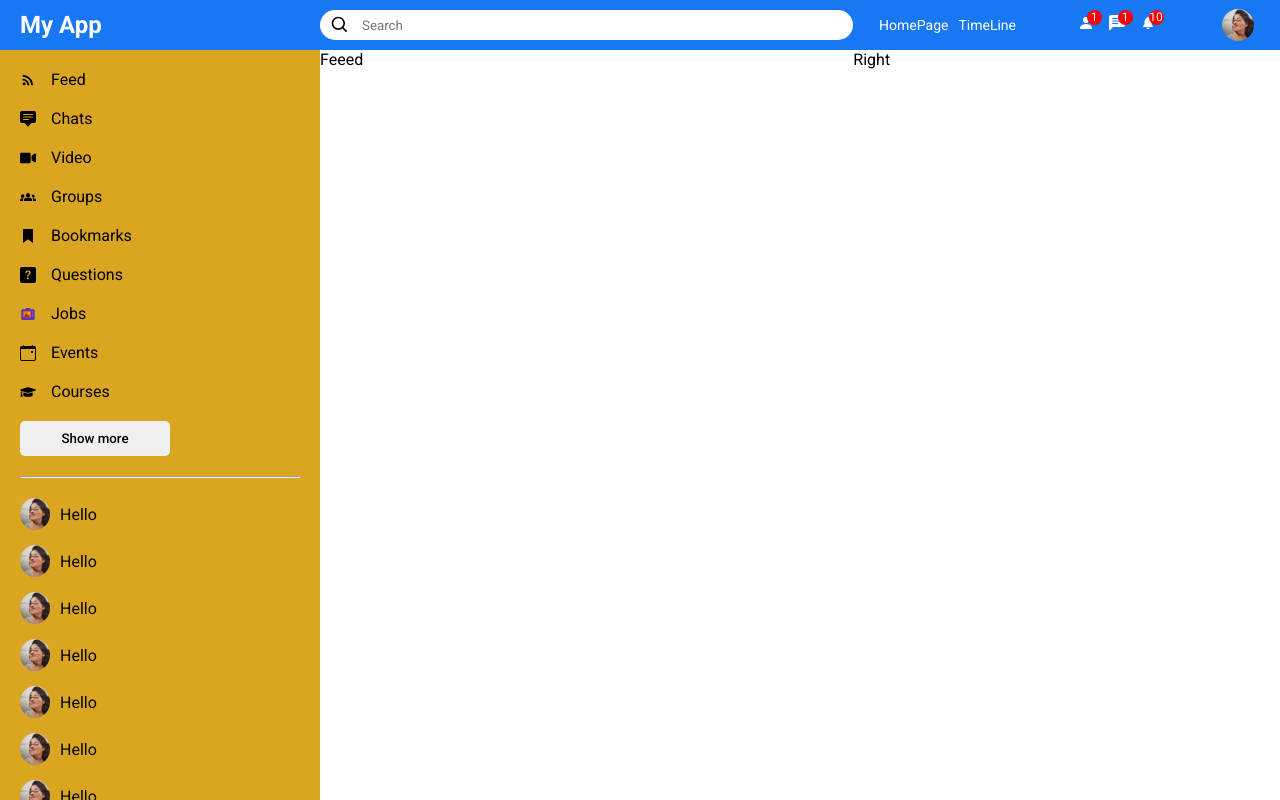
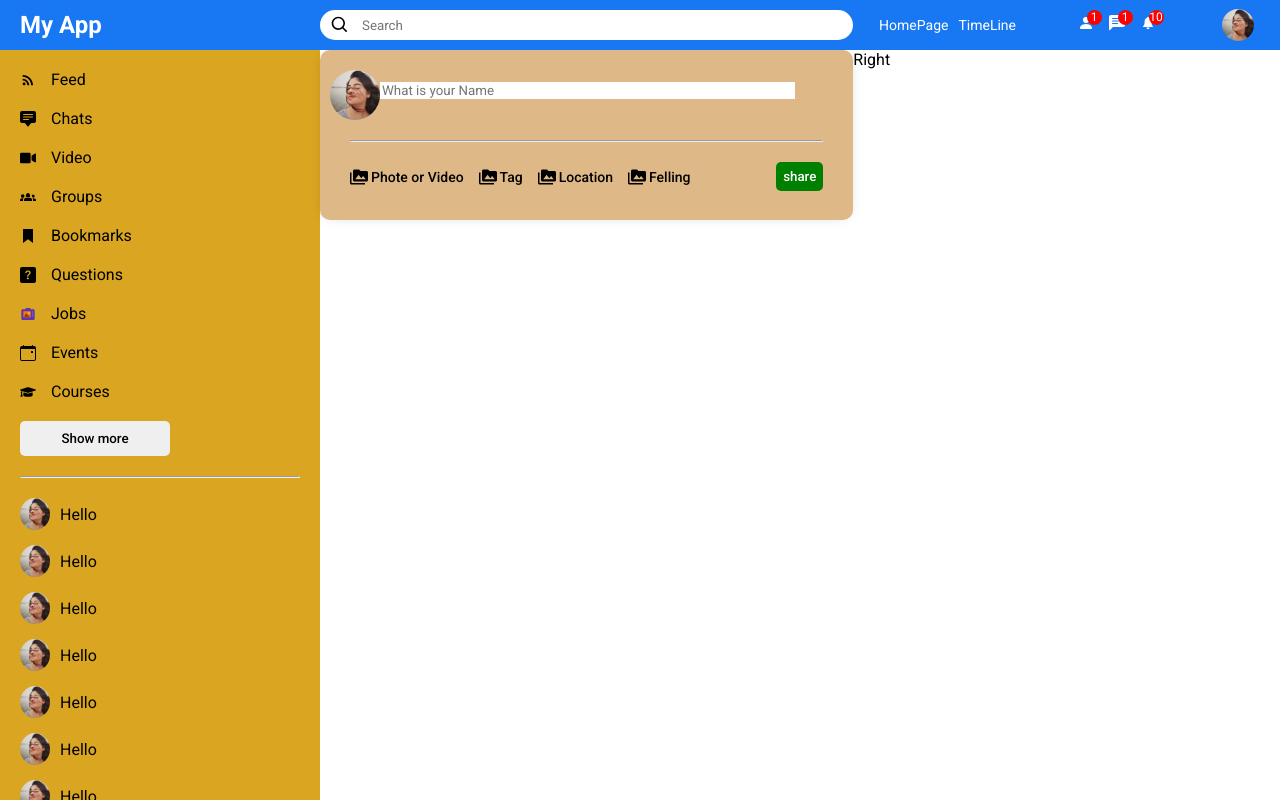
Before and after one commit to Rizwan302/Social-Media-App, a React (Vite) app: page / in a window 1280 px wide. Built offline with nearby package versions, Linux system fonts and the light colour scheme.

Commit message:
Add css style

```diff
--- a/src/components/Feed/Feed.jsx
+++ b/src/components/Feed/Feed.jsx
@@ -1,11 +1,14 @@
 import React from 'react'
+import Share from '../share/Share'
 import './Feed.css'
 
 
 function Feed() {
   return (
     <div className='feed'>
-      Feeed
+      <div className="feedwarpper">
+        <Share/>
+      </div>
     </div>
   )
 }
--- /dev/null
+++ b/src/components/share/Share.css
@@ -0,0 +1,78 @@
+.share {
+    width: 100%;
+    height: 170px;
+    border-radius: 10px;
+    background-color: burlywood;
+    -webkit-box-shadow: 0px 0px 16px -8px rgba(0, 0, 0, 0.37);
+    box-shadow: 0px 0px 16px -8px rgba(0, 0, 0, 0.37);
+}
+
+.sharewarpper{
+    padding: 10px;
+}
+
+.shareTop{
+    display: flex;
+    align-items: center;
+}
+
+.shareProfileImg{
+    width: 50px;
+    height: 50px;
+    border-radius: 50%;
+    cursor: pointer;
+    object-fit: cover;
+    margin-top: 10px;
+}
+
+.shareInput{
+    border: none;
+    width: 80%;
+}
+
+.shareInput:focus{
+    outline: none;
+}
+
+.shareHr{
+    margin: 20px;
+}
+
+.sharebottom{
+    display: flex;
+    align-items: center;
+    justify-content: space-between;
+}
+
+.shareOptions{
+    display: flex;
+    margin-left: 20px;
+}
+
+.shareOption{
+    display: flex;
+    align-items: center;
+    margin-right: 15px;
+    cursor: pointer;
+}
+
+.shareIcon{
+    font-size: 18px;
+    margin-right: 3px;
+}
+
+.shareOptionText{
+    font-size: 14px;
+    font-weight: 500;
+}
+
+.sharButton{
+    border: none;
+    padding: 7px;
+    border-radius: 5px;
+    font-weight: 500;
+    margin-right: 20px;
+    cursor: pointer;
+    color: white;
+    background-color: green;
+}
--- /dev/null
+++ b/src/components/share/Share.jsx
@@ -0,0 +1,40 @@
+import React from 'react'
+import './Share.css'
+import {MdPermMedia} from 'react-icons/md'
+
+
+export default function Share() {
+  return (
+    <div className='share'>
+      <div className="sharewarpper">
+        <div className="shareTop">
+            <img src="/assets/parson/zaira.jpeg" alt="" className="shareProfileImg" />
+            <input placeholder='What is your Name' className="shareInput" />
+        </div>
+        <hr className="shareHr" />
+
+        <div className="sharebottom">
+            <div className="shareOptions">
+                <div className="shareOption">
+                    <MdPermMedia className='shareIcon'/>
+                    <span className="shareOptionText">Phote or Video</span>
+                </div>
+                <div className="shareOption">
+                    <MdPermMedia className='shareIcon'/>
+                    <span className="shareOptionText">Tag</span>
+                </div>
+                <div className="shareOption">
+                    <MdPermMedia className='shareIcon'/>
+                    <span className="shareOptionText">Location</span>
+                </div>
+                <div className="shareOption">
+                    <MdPermMedia className='shareIcon'/>
+                    <span className="shareOptionText">Felling</span>
+                </div>
+            </div>
+            <button className="sharButton">share</button>
+        </div>
+      </div>
+    </div>
+  )
+}
```
